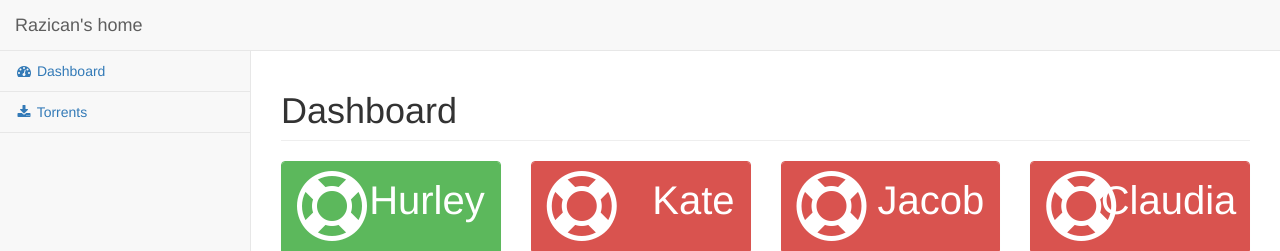
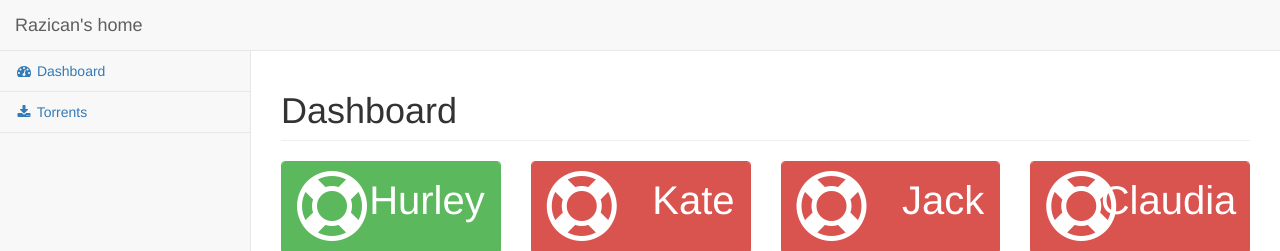
Before and after one commit to Razican/Home, a PHP site: page / in a window 1280 px wide. Shown: the top 251 px of the page. Run offline with PHP 8.4, Linux system fonts and the light colour scheme.

Commit message:
Added support for Jack

```diff
--- a/checker.php
+++ b/checker.php
@@ -16,8 +16,8 @@ function is_online($host)
 		case 'kate':
 			system("ping kate -c1 -q -w1 > /dev/null", $retval);
 		break;
-		case 'jacob':
-			system("ping jacob -c1 -q -w1 > /dev/null", $retval);
+		case 'jack':
+			system("ping jack -c1 -q -w1 > /dev/null", $retval);
 		break;
 		case 'claudia':
 			system("ping claudia -c1 -q -w1 > /dev/null", $retval);
@@ -31,8 +31,8 @@ switch ($_GET['server'])
 	case 'kate':
 		echo json_encode(array('online' => is_online('kate')));
 	break;
-	case 'jacob':
-		echo json_encode(array('online' => is_online('jacob')));
+	case 'jack':
+		echo json_encode(array('online' => is_online('jack')));
 	break;
 	case 'claudia':
 		echo json_encode(array('online' => is_online('claudia')));
--- a/index.php
+++ b/index.php
@@ -79,13 +79,6 @@
 								</div>
 							</div>
 						</div>
-						<a href="sysinfo/hurley">
-							<div class="panel-footer">
-								<span class="pull-left">View Details</span>
-								<span class="pull-right"><i class="fa fa-arrow-circle-right"></i></span>
-								<div class="clearfix"></div>
-							</div>
-						</a>
 					</div>
 				</div>
 				<div class="col-lg-3 col-md-6">
@@ -100,34 +93,20 @@
 								</div>
 							</div>
 						</div>
-						<a href="sysinfo/kate" style="display:none">
-							<div class="panel-footer">
-								<span class="pull-left">View Details</span>
-								<span class="pull-right"><i class="fa fa-arrow-circle-right"></i></span>
-								<div class="clearfix"></div>
-							</div>
-						</a>
 					</div>
 				</div>
 				<div class="col-lg-3 col-md-6">
-					<div class="panel panel-red" id="jacob">
+					<div class="panel panel-red" id="jack">
 						<div class="panel-heading">
 							<div class="row">
 								<div class="col-xs-3">
 									<i class="fa fa-support fa-5x"></i>
 								</div>
 								<div class="col-xs-9 text-right">
-									<div class="huge">Jacob</div>
+									<div class="huge">Jack</div>
 								</div>
 							</div>
 						</div>
-						<a href="sysinfo/jacob" style="display:none">
-							<div class="panel-footer">
-								<span class="pull-left">View Details</span>
-								<span class="pull-right"><i class="fa fa-arrow-circle-right"></i></span>
-								<div class="clearfix"></div>
-							</div>
-						</a>
 					</div>
 				</div>
 				<div class="col-lg-3 col-md-6">
@@ -142,13 +121,6 @@
 								</div>
 							</div>
 						</div>
-						<a href="sysinfo/claudia" style="display:none">
-							<div class="panel-footer">
-								<span class="pull-left">View Details</span>
-								<span class="pull-right"><i class="fa fa-arrow-circle-right"></i></span>
-								<div class="clearfix"></div>
-							</div>
-						</a>
 					</div>
 				</div>
 			</div>
```
Also changed, not shown: dist/js/dashboard.js.
